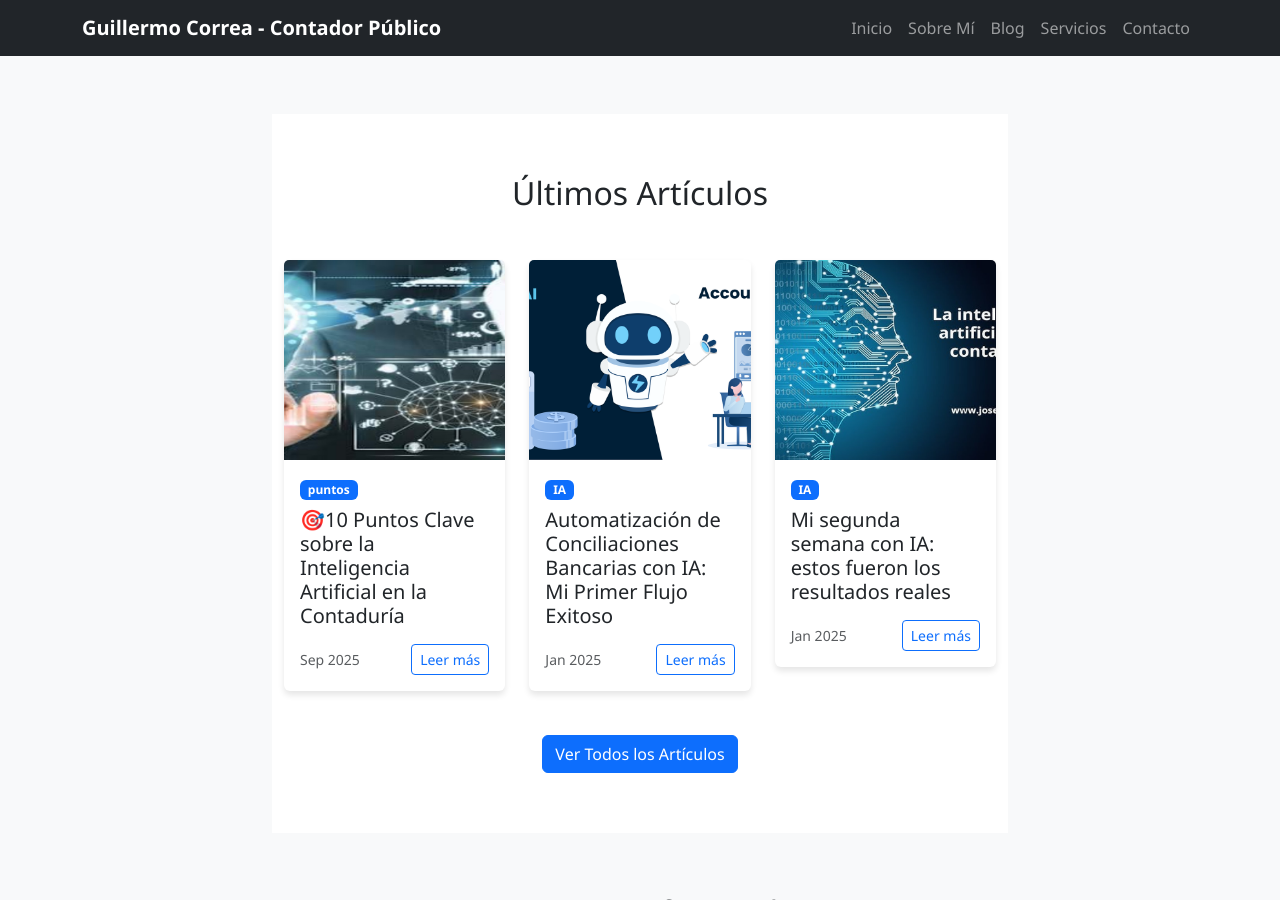
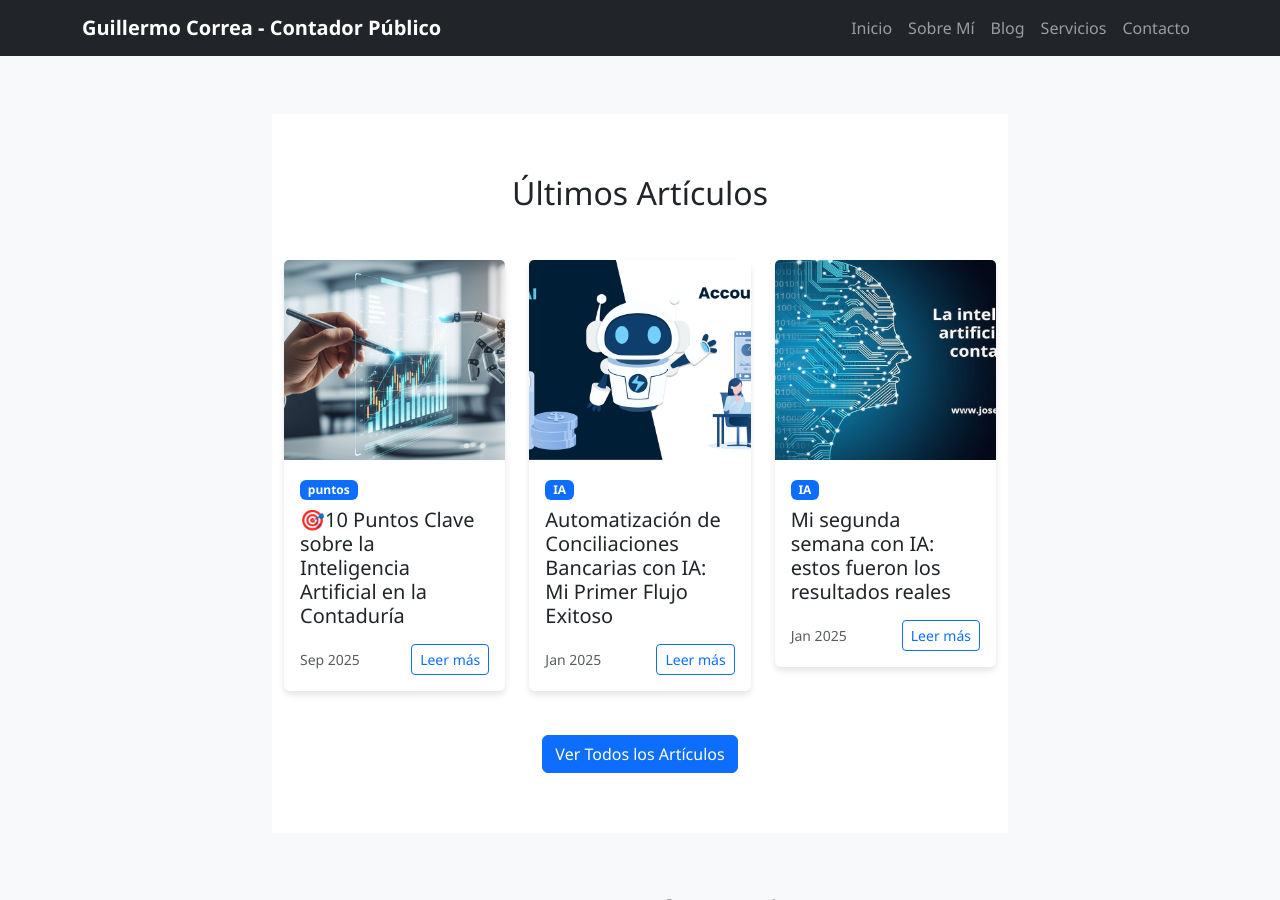
Before and after one commit to susu52/sitio-ia-contabilidad, a Jekyll site: the page built from index.md, in a window 1280 px wide and 900 px high, scrolled down 904 px. Built offline with Jekyll 4.4.1, drawn with Linux system fonts in a browser that asks for light colours.

Commit message:
Update default image for posts in index.md

```diff
--- a/index.md
+++ b/index.md
@@ -46,7 +46,7 @@
             {% for post in site.posts limit:3 %}
             <div class="col-md-4">
                 <div class="card">
-                    <img src="{{ post.image | default: '/assets/images/ai_accounting_6.jpg'}}" class="card-img-top" alt="{{ post.title }}">
+                    <img src="{{ post.image | default: '/assets/images/ai_accounting_7.jpg'}}" class="card-img-top" alt="{{ post.title }}">
                     <div class="card-body">
                         <span class="badge bg-primary mb-2">{{ post.categories[0] }}</span>
                         <h5 class="card-title">{{ post.title }}</h5>
```
